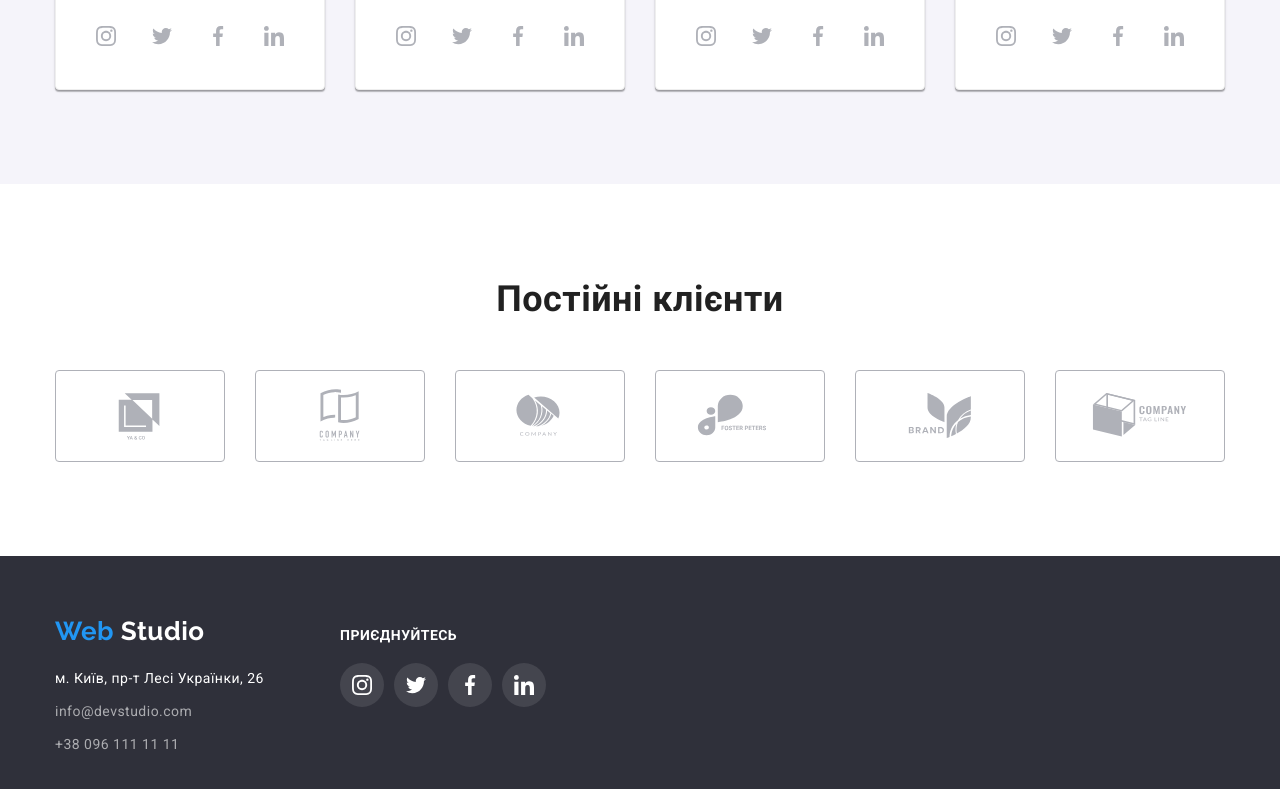
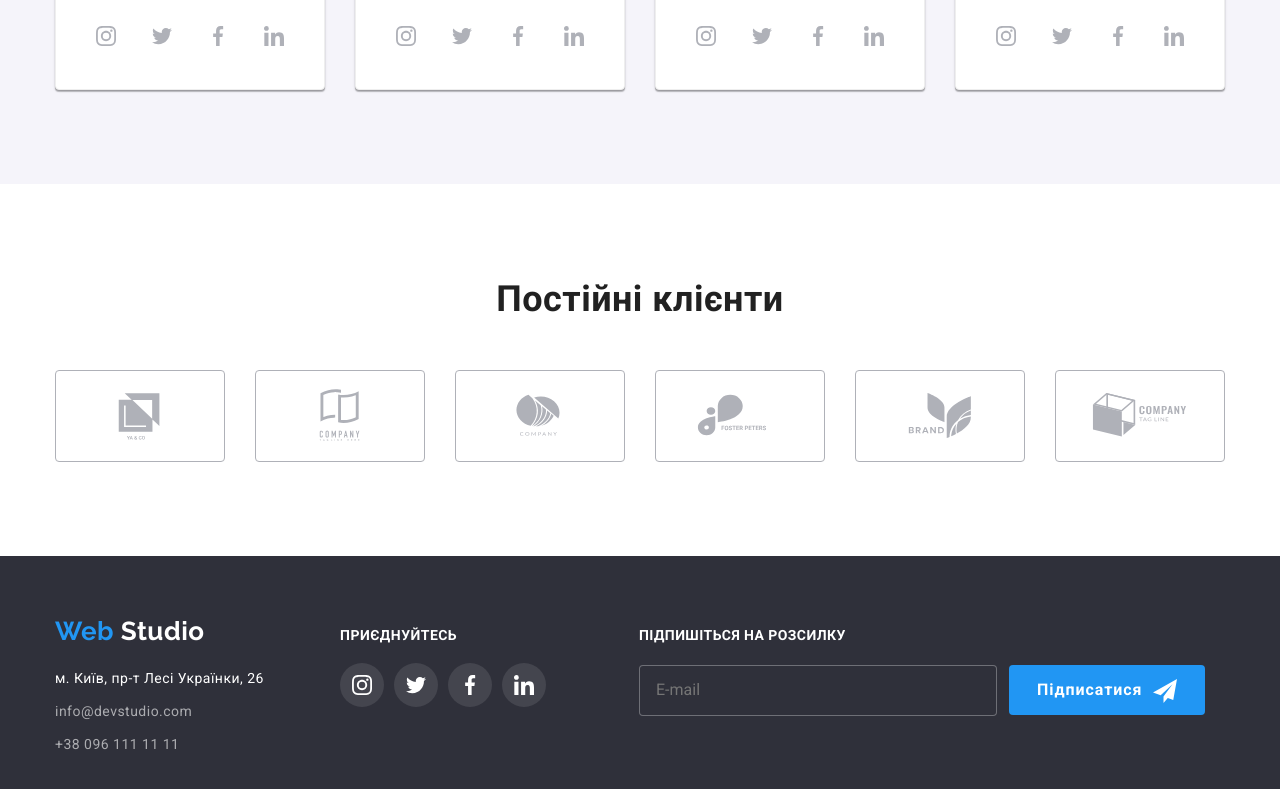
Before and after one commit to OleksandrVaniuta/goit-markup-hw-06, a plain HTML site: page index.html in a window 1280 px wide. Shown: the part 2170-2959 px from the top of the page. Drawn offline with nearby package versions, Linux system fonts and the light colour scheme.

Commit message:
зробив форму "підписатися" у футері

```diff
--- a/CSS/styles.css
+++ b/CSS/styles.css
@@ -367,6 +367,9 @@ nav {
 	border-radius: 4px;
 	margin-right: 7px;
 	vertical-align: middle;
+	transition-property: border-color, background-image, background-color;
+	transition-duration: 250ms;
+	transition-timing-function: cubic-bezier(0.4, 0, 0.2, 1);
 }
 .checkbox:checked + .check-icon {
 	/* background-origin: border-box; */
@@ -697,7 +700,61 @@ nav {
 .networks.webstudio:focus {
 	background-color: var(--acent-color);
 }
-
+.subscribe-container {
+	padding-left: 93px;
+}
+.subscribe {
+	display: block;
+	color: #ffffff;
+	font-weight: 700;
+	font-size: 14px;
+	line-height: 1.43;
+	letter-spacing: 0.03em;
+	text-transform: uppercase;
+	margin-bottom: 20px;
+}
+.subscribe-form {
+	display: flex;
+	align-items: center;
+}
+.subscribe-input {
+	width: 358px;
+	margin-right: 12px;
+	padding: 15px 16px;
+	outline: none;
+	border: 1px solid rgba(255, 255, 255, 0.3);
+	border-radius: 4px;
+	background-color: #2f303a;
+	color: #ffffff;
+}
+.button.subscr {
+	padding: 0;
+	padding: 10px 28px;
+	border: none;
+}
+.button.subscr::after {
+	content: "";
+	display: inline-block;
+	vertical-align: middle;
+	margin-left: 10px;
+	width: 24px;
+	height: 24px;
+	background-color: transparent;
+	background-image: url(../images/icon-send.svg);
+	background-position: center;
+	background-size: contain;
+}
+.subscribe-button {
+	/* font-family: Roboto, sans-serif;
+	padding: 10px 28px;
+	border-color: transparent;
+	background-color: var(--acent-color);
+	color: #ffffff;
+	font-size: 16px;
+	line-height: 1.87;
+	letter-spacing: 0.06em;
+	border-radius: 4px; */
+}
 /* portfolio filters CSS */
 .page-header.portfolio {
 	border-bottom: 1px solid #ececec;
--- a/index.html
+++ b/index.html
@@ -399,6 +399,15 @@
 						</li>
 					</ul>
 				</div>
+				<div class="subscribe-container">
+					<b class="subscribe">Підпишіться на розсилку</b>
+					<form class="subscribe-form" autocomplete="off">
+						<label class="subscribe-label">
+							<input type="email" name="email" class="subscribe-input" placeholder="E-mail">
+						</label>
+						<button type="submit" class="button subscr">Підписатися</button>
+					</form>
+				</div>
 			</div>
 		</footer>
 		<script src="./JS/modal.js"></script>
```
Also changed, not shown: portfolio.html (+9 -0 lines), images/icon-send.svg (added).
